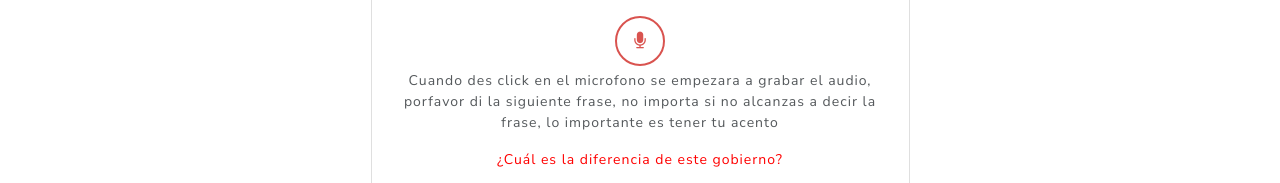
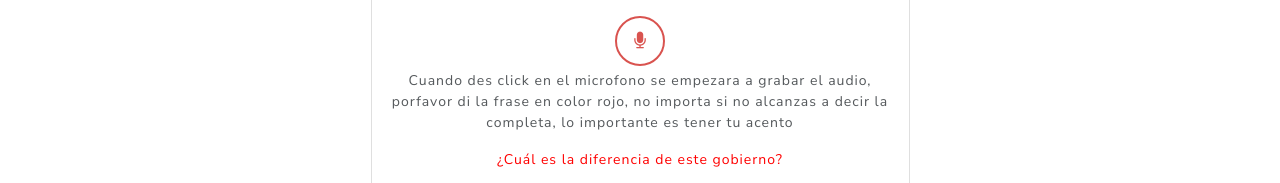
Before and after one commit to issacastro/UPIITA, a Next.js app: page /app in a window 1280 px wide. Shown: the part 545-728 px from the top of the page. Built offline with nearby package versions, Linux system fonts and the light colour scheme.

Commit message:
Version MSG

```diff
--- a/components/forms.js
+++ b/components/forms.js
@@ -146,7 +146,7 @@ const Form = () => {
           <i className="fa fa-microphone" />
         </button>
         <p>
-          Cuando des click en el microfono se empezara a grabar el audio, porfavor di la siguiente frase, no importa si no alcanzas a decir la frase, lo importante es tener tu acento
+          Cuando des click en el microfono se empezara a grabar el audio, porfavor di la frase en color rojo, no importa si no alcanzas a decir la completa, lo importante es tener tu acento
         </p>
       </div>
       <div id="frase" className="text-center">
```
